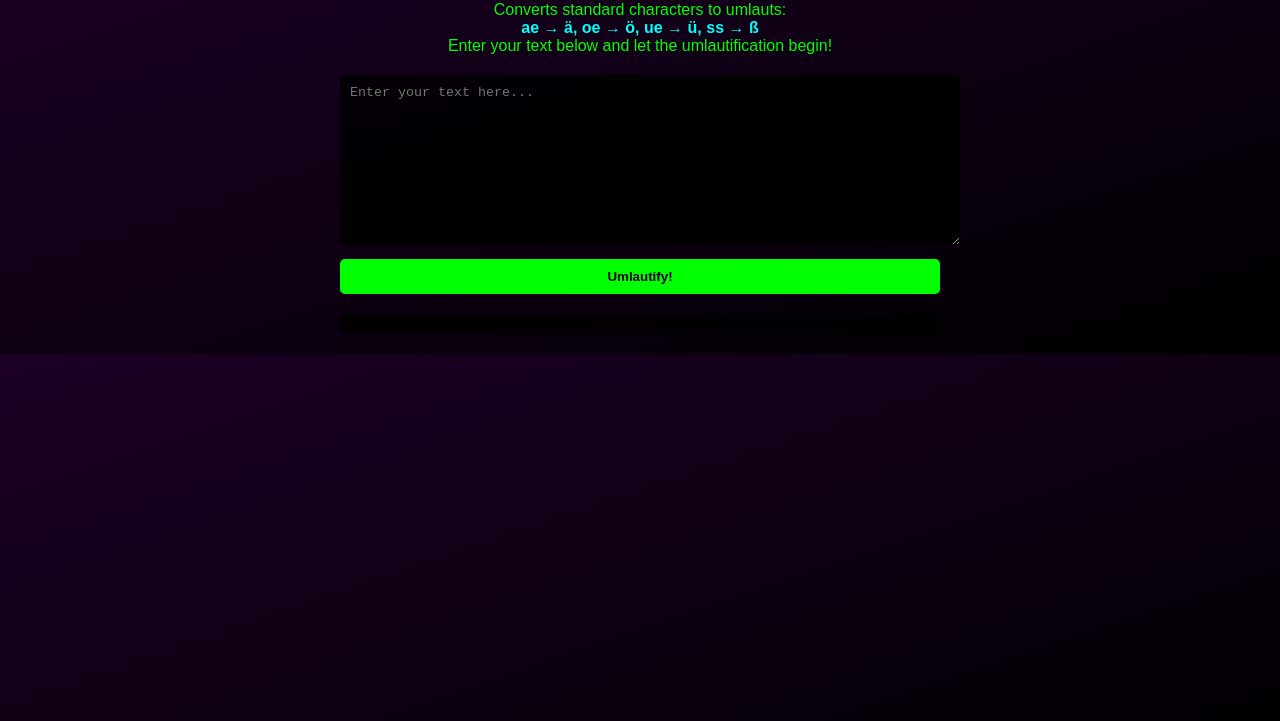
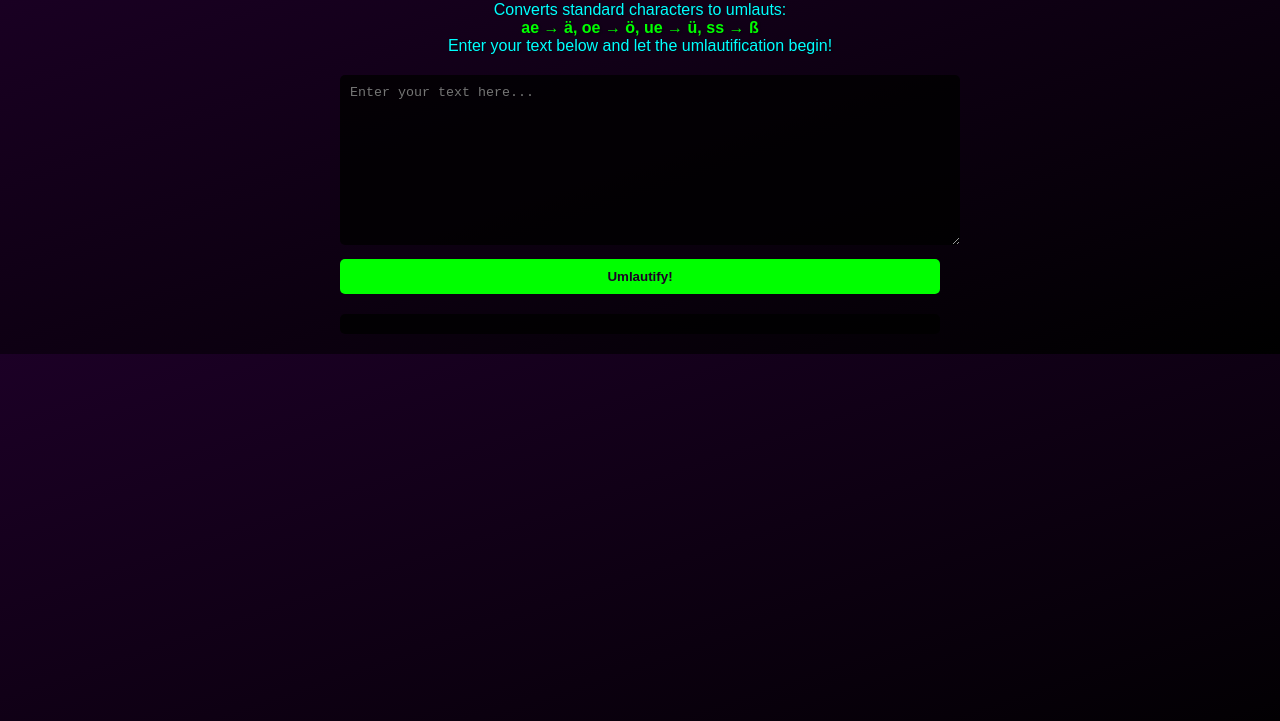
Before and after one commit to AshSimmonds/umlautify-claude-opus, a plain HTML site: page index.html in a window 1280 px wide. Shown: the part 79-800 px from the top of the page. Drawn offline with Linux system fonts and the light colour scheme.

Commit message:
text to cyan

```diff
--- a/styles.css
+++ b/styles.css
@@ -3,7 +3,7 @@ body {
   margin: 0;
   padding: 0;
   background: linear-gradient(to bottom right, #1c0026, #000000);
-  color: #00ff00;
+  color: #00ffff;
 }
 
 .container {
@@ -22,13 +22,13 @@ h1 {
   text-align: center;
   margin-bottom: 20px;
   font-size: 16px;
-  color: #00ff00;
+  color: #00ffff;
   text-shadow: 1px 1px 2px rgba(0, 0, 0, 0.5);
 }
 
 .examples {
   font-weight: bold;
-  color: #00ffff;
+  color: #00ff00;
 }
 
 textarea {
@@ -60,6 +60,7 @@ button {
   background-color: rgba(0, 0, 0, 0.8);
   border-radius: 5px;
   white-space: pre-wrap;
+  color: #00ff00;
 }
 
 @media screen and (max-width: 600px) {
```
